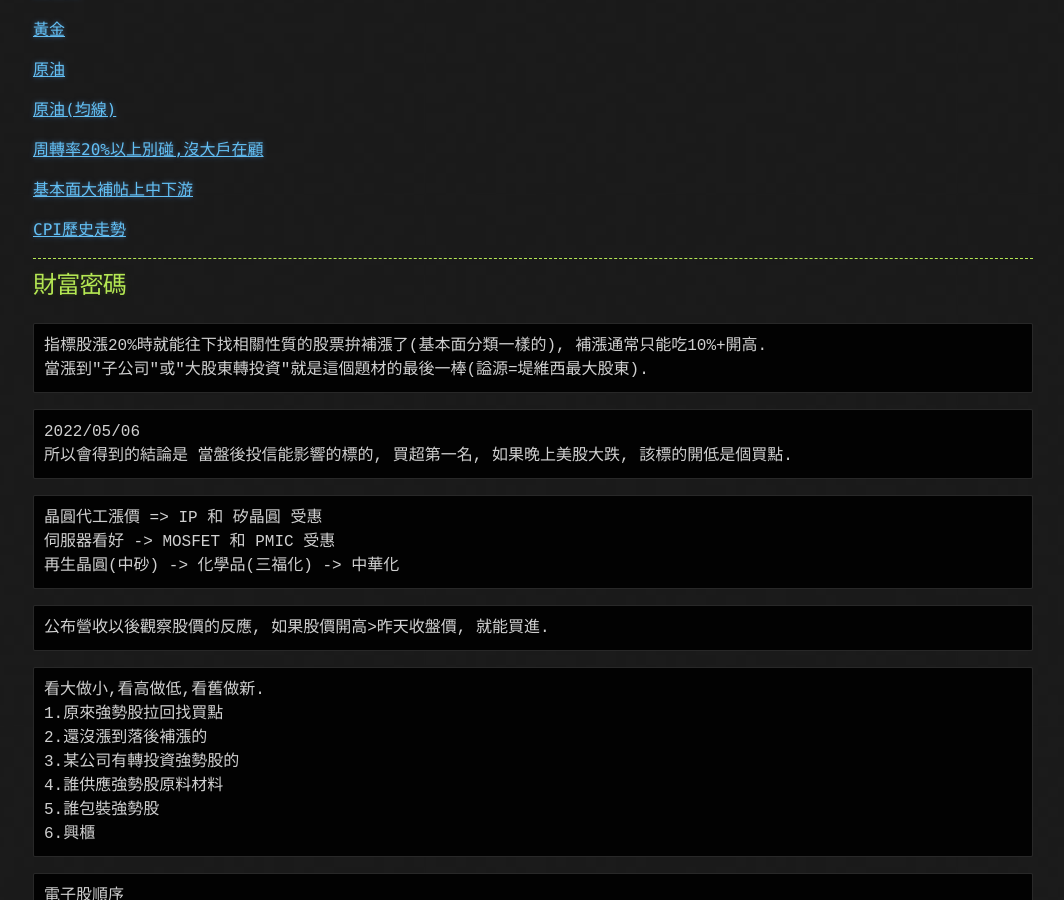
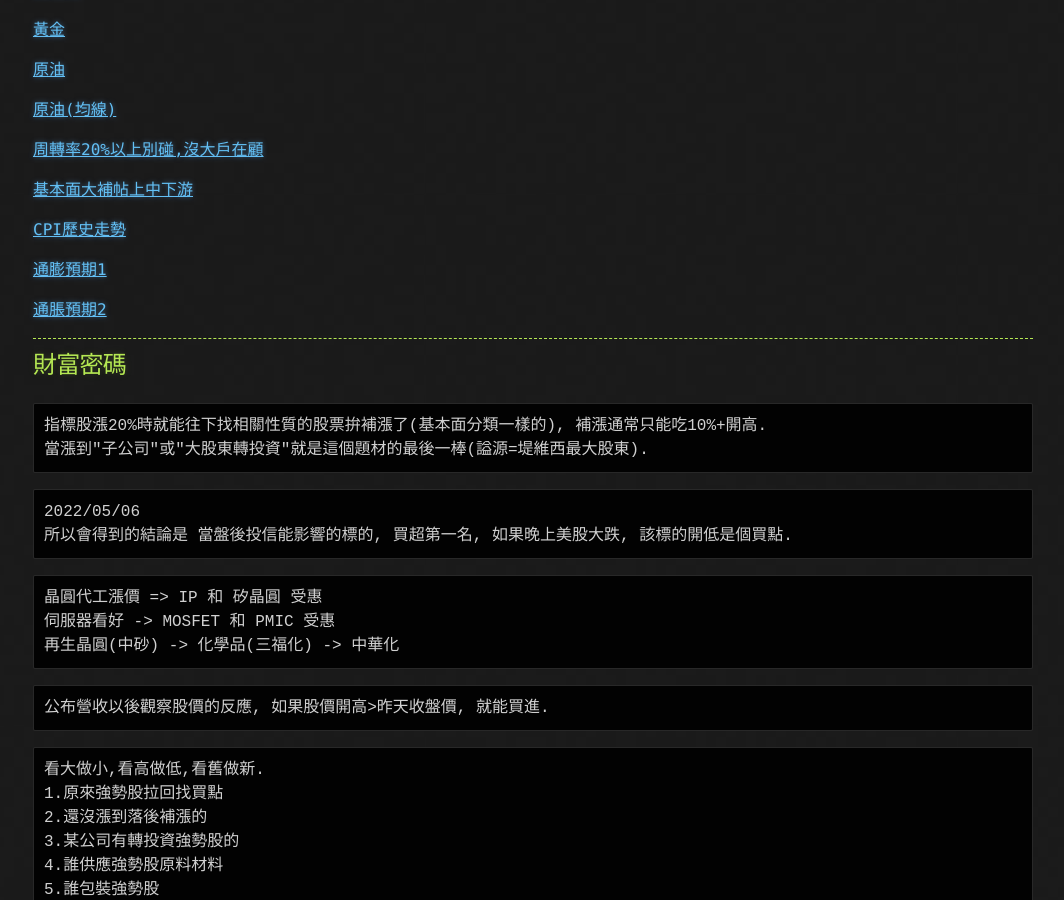
Before and after one commit to lepg5487/Stock_God, a Jekyll site: the page built from experience.md, in a window 1280 px wide and 900 px high, scrolled down 3530 px. Shown: the whole window, without its empty margins (107-1171 px from the left). Built offline with Jekyll 4.4.1, drawn with Linux system fonts in a browser that asks for light colours; our own code applies the rules of GitHub Pages for plain Markdown files.

Commit message:
Update experience.md

```diff
--- a/experience.md
+++ b/experience.md
@@ -154,6 +154,9 @@ Step 5: 搜尋 `will take place as of the close`, 後面可以知道什麼時候
 
 [CPI歷史走勢](https://hk.investing.com/economic-calendar/cpi-733)
 
+[通膨預期1](https://tradingeconomics.com/united-states/inflation-expectations)
+
+[通脹預期2]([https://tradingeconomics.com/united-states/inflation-expectations](https://www.newyorkfed.org/microeconomics/topics/inflation))
 
 ---
 
```
